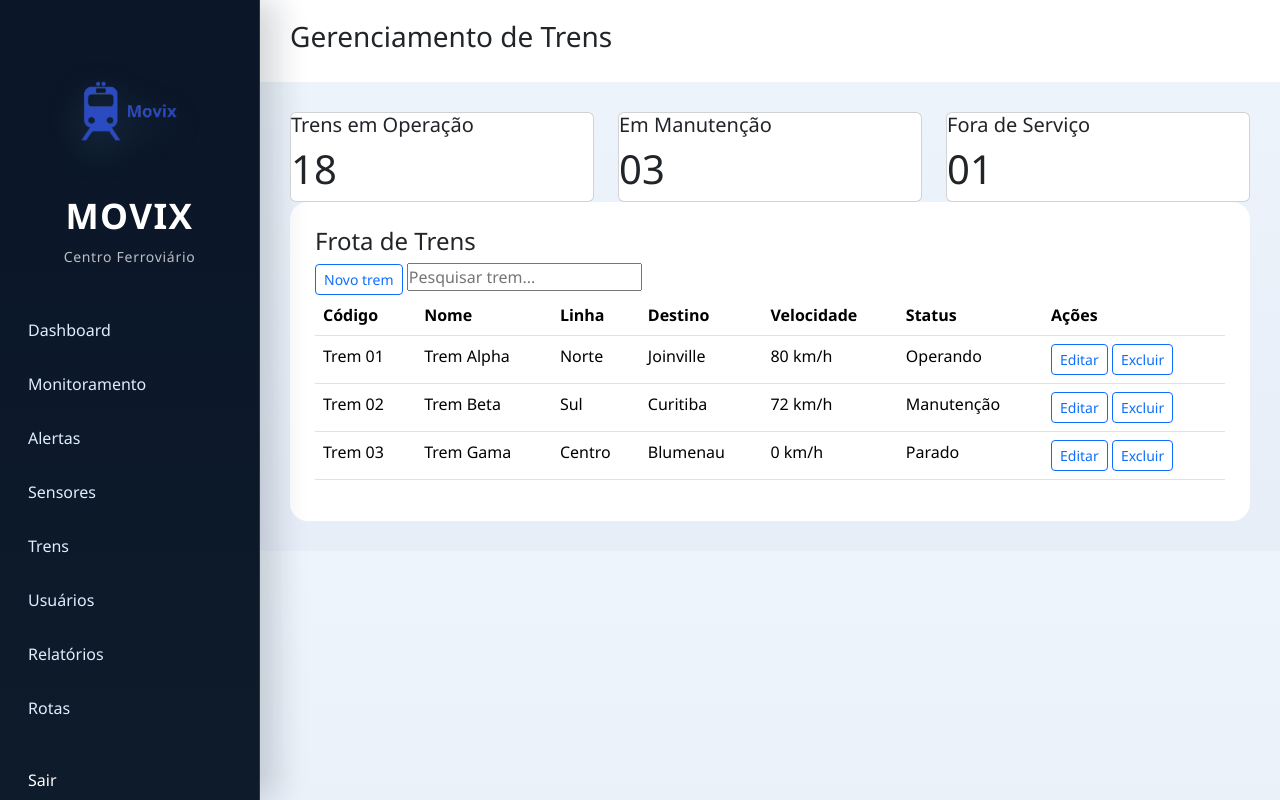
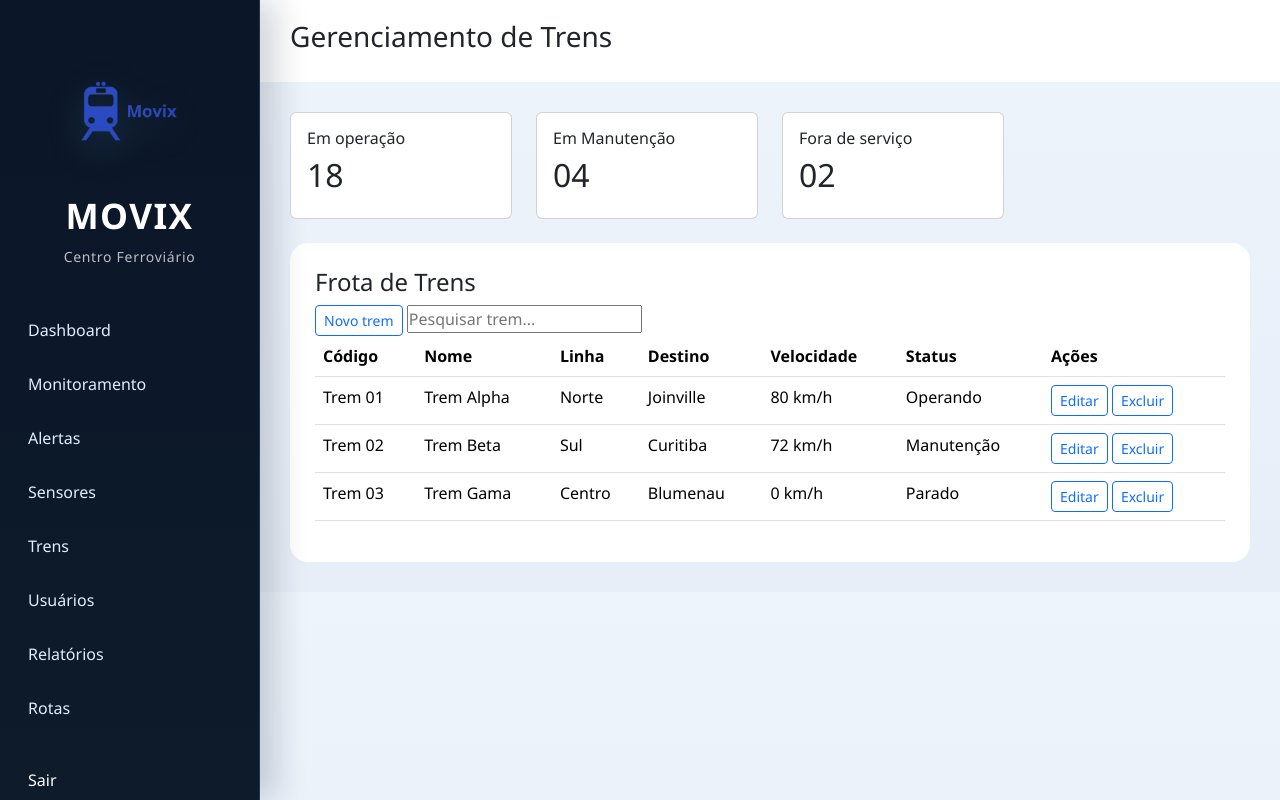
Before and after one commit to Moraes-Code/S.A-Projeto-Movix, a PHP site: page /public/trens.php in a window 1280 px wide. Run offline with PHP 8.4, Linux system fonts and the light colour scheme.

Commit message:
Up - Style da página trens

```diff
--- a/public/trens.php
+++ b/public/trens.php
@@ -38,27 +38,34 @@
         <div class="topbar">
             <h3>Gerenciamento de Trens</h3>
         </div>
-        <div class="content">
-            <div class="row">
-                <div class="col-md-4">
-                    <div class="card  online">
-                        <h5>Trens em Operação</h5>
-                        <h1>18</h1>
-                    </div>
-                </div>
-                <div class="col-md-4">
-                    <div class="card warning">
-                        <h5>Em Manutenção</h5>
-                        <h1>03</h1>
-                    </div>
-                </div>
-                <div class="col-md-4">
-                    <div class="card offline">
-                        <h5>Fora de Serviço</h5>
-                        <h1>01</h1>
+       <div class="content">
+        <div class="row g-4 mb-4">
+            <div class="col-md-3">
+                <div class="card sensor-card">
+                    <div class="card-body">
+                        <h6>Em operação</h6>
+                        <h2>18</h2>
                     </div>
                 </div>
             </div>
+            <div class="col-md-3">
+                <div class="card trem-card">
+                    <div class="card-body">
+                        <h6>Em Manutenção</h6>
+                        <h2>04</h2>
+                    </div>
+                </div>
+            </div>
+            <div class="col-md-3">
+                <div class="card alerta-card">
+                    <div class="card-body">
+                        <h6>Fora de serviço</h6>
+                        <h2>02</h2>
+                    </div>
+                </div>
+            </div>
+
+        </div>
             <div class="table-container">
                 <h4>Frota de Trens</h4>
                 <button type="button" class="btn btn-sm btn-outline-primary">Novo trem</button>
```
